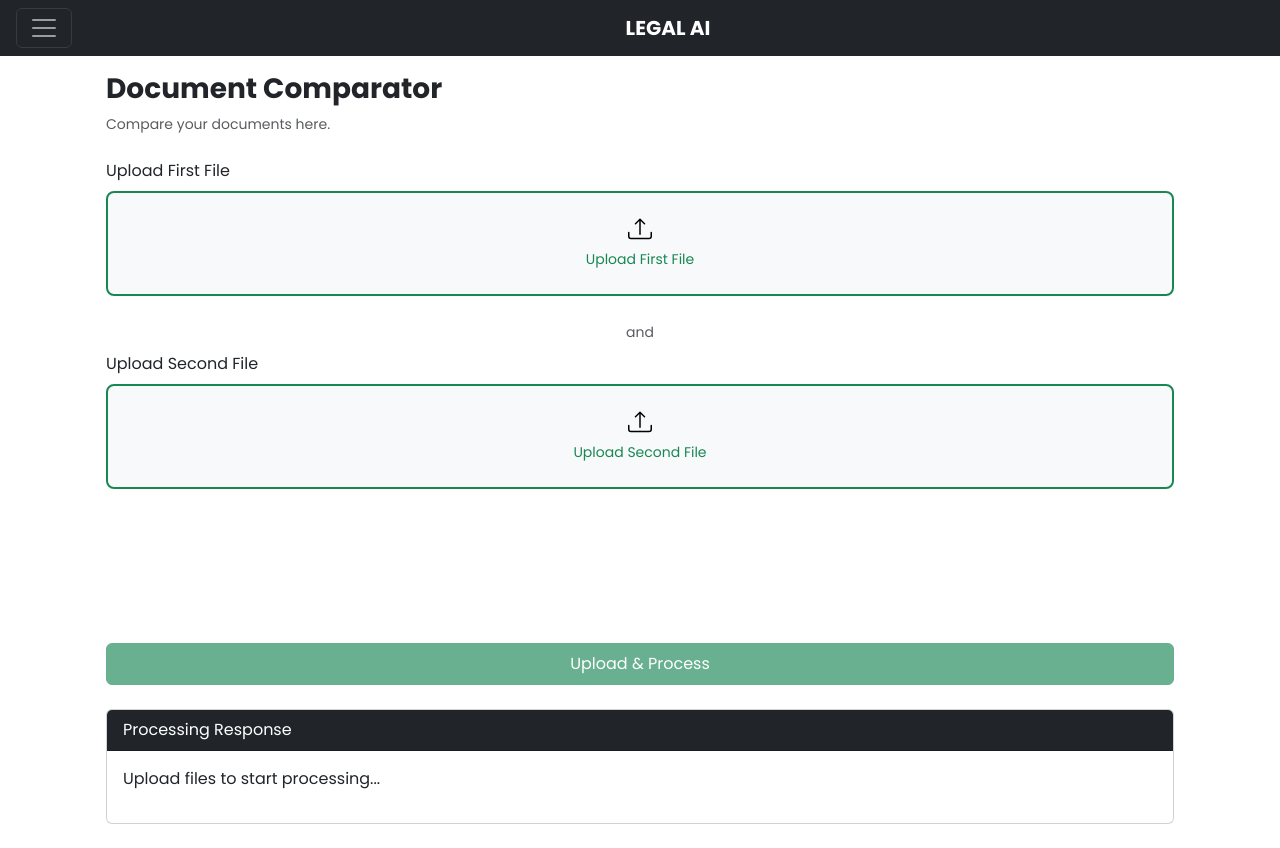
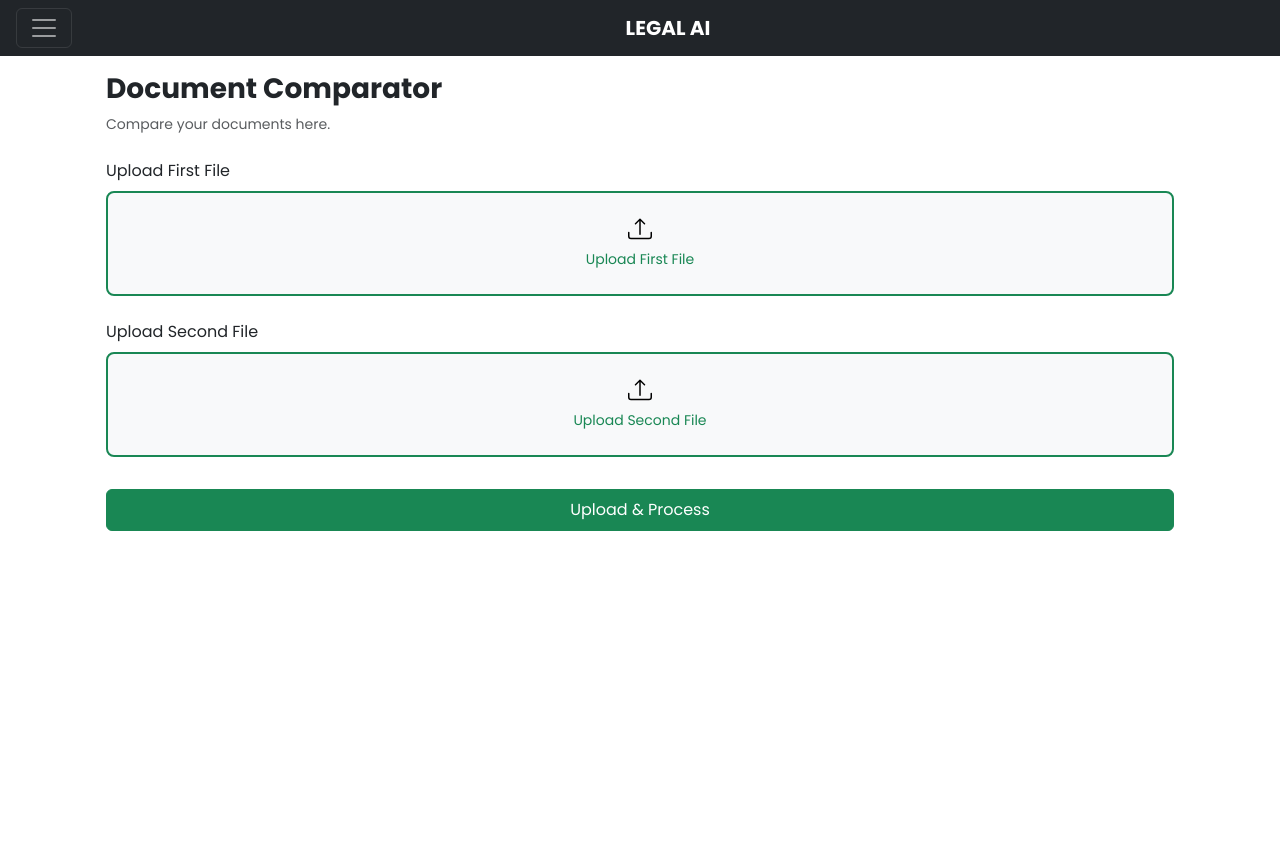
Before and after one commit to NamanVashistha1/Verdic-AI, a React (Create React App) app in the folder frontend/: page /pdfcompare in a window 1280 px wide. Built offline with nearby package versions, Linux system fonts and the light colour scheme.

Commit message:
changed doc uploading

```diff
--- a/frontend/src/pages/PDFcomparator.js
+++ b/frontend/src/pages/PDFcomparator.js
@@ -1,28 +1,17 @@
-import React, { useState } from "react"
-import axios from "axios"
-import { ArrowLeft, Camera, Upload } from "react-bootstrap-icons"
-import TopBar from "../components/TopBar"
-// import "bootstrap/dist/css/bootstrap.min.css"
+import React, { useState, useRef } from "react";
+import axios from "axios";
+import { Upload } from "react-bootstrap-icons";
+import TopBar from "../components/TopBar";
 
 const FileUploadAndProcess = () => {
   const [file1, setFile1] = useState(null);
   const [file2, setFile2] = useState(null);
-  // const [uploadProgress, setUploadProgress] = useState(20)
-  // const [selectedFile, setSelectedFile] = useState(null)
-  const [responseMessage, setResponseMessage] = useState("Upload files to start processing...")
-  const [loading, setLoading] = useState(false)
+  const [responseMessage, setResponseMessage] = useState("");
+  const [loading, setLoading] = useState(false);
+  const responseRef = useRef(null);
 
-  const handleFileChange1 = (e) => {
-    setFile1(e.target.files[0])
-    console.log("first file uploaded", file1);
-  };
-  const handleFileChange2 = (e) => {
-    setFile2(e.target.files[0]);
-    console.log("second file uploaded", file2)
-
-  }
-
-
+  const handleFileChange1 = (e) => setFile1(e.target.files[0]);
+  const handleFileChange2 = (e) => setFile2(e.target.files[0]);
 
   const handleUploadClick = async () => {
     if (!file1 || !file2) {
@@ -31,30 +20,23 @@ const FileUploadAndProcess = () => {
     }
 
     setLoading(true);
+    setResponseMessage(""); // Clear previous responses
     const formData = new FormData();
     formData.append("file1", file1);
     formData.append("file2", file2);
 
     try {
-      alert("Uploading and processing files... Please wait.");
+      // alert("Uploading and processing files... Please wait.");
 
-      // Upload files
       const response = await axios.post("http://localhost:8080/upload", formData, {
         headers: { "Content-Type": "multipart/form-data" },
       });
 
-      // const { filePath1, filePath2 } = response.data; // Get file paths from the response
+      setResponseMessage(response.data.comparisonResult);
+      // alert("Processing successful!");
 
-      // // Send files for processing
-      // const queryResponse = await axios.post("http://localhost:5000/query", {
-      //   file1_path: filePath1,
-      //   file2_path: filePath2,
-      //   lang: "english",
-      // });
-
-      setResponseMessage(response.data.comparisonResult);
-      alert("Processing successful!");
-
+      // Focus to response section after receiving results
+      setTimeout(() => responseRef.current?.scrollIntoView({ behavior: "smooth" }), 300);
     } catch (error) {
       console.error("Error:", error);
       alert("Error processing files.");
@@ -66,86 +48,56 @@ const FileUploadAndProcess = () => {
   return (
     <>
       <TopBar />
-      <div className="container-fluid vh-100 d-flex flex-column bg-white p-4" >
+      <div className="container-fluid vh-100 d-flex flex-column bg-white p-4">
         <div className="flex-grow-1 d-flex flex-column">
           <div className="mb-2">
             <h1 className="h3 fw-bold mb-2">Document Comparator</h1>
-            <p className="text-muted small">
-              Compare your documents here.
-            </p>
+            <p className="text-muted small">Compare your documents here.</p>
           </div>
 
-          {/* Upload Area */}
-          <div className="mb-4">
-            <label className="form-label">Upload First File</label>
+          {/* Upload Areas */}
+          {[{ label: "First", file: file1, handler: handleFileChange1 }, { label: "Second", file: file2, handler: handleFileChange2 }]
+            .map(({ label, file, handler }, index) => (
+              <div key={index} className="mb-4">
+                <label className="form-label">Upload {label} File</label>
                 <label
-              htmlFor="file-upload"
-              className={`d-flex flex-column align-items-center justify-content-center p-4 border border-2 border-success rounded-3 bg-light cursor-pointer ${file1 ? "border-success" : "border-dashed"
-                }`}
+                  className={`d-flex flex-column align-items-center justify-content-center p-4 border border-2 border-success rounded-3 bg-light cursor-pointer ${file ? "border-success" : "border-dashed"}`}
                   style={{ minHeight: "85px" }}
                 >
-              <input
-                id="file-upload"
-                type="file"
-                className="d-none"
-                // accept="image/*"
-                onChange={handleFileChange1}
-              />
+                  <input type="file" className="d-none" onChange={handler} />
                   <Upload className="text-success mb-2" size={24} />
-              <span className="text-success small">{file1 ? file1.name : "Upload First File"}</span>
+                  <span className="text-success small">{file ? file.name : `Upload ${label} File`}</span>
                 </label>
               </div>
+            ))}
 
-
-          <div className="text-center mb-2">
-            <span className="text-muted small">and</span>
-          </div>
-
-          <div className="mb-4">
-            <label className="form-label">Upload Second File</label>
-            <label
-              htmlFor="file-upload1"
-              className={`d-flex flex-column align-items-center justify-content-center p-4 border border-2 border-success rounded-3 bg-light cursor-pointer ${file2 ? "border-success" : "border-dashed"
-                }`}
-              style={{ minHeight: "85px" }}
+          {/* Upload Button */}
+          <div className="mt-2">
+            <button
+              className="btn btn-success w-100 py-2 d-flex align-items-center justify-content-center"
+              onClick={handleUploadClick}
+              disabled={loading}
             >
-              <input
-                id="file-upload1"
-                type="file"
-                className="d-none"
-                // accept="image/*"
-                onChange={handleFileChange2}
-              />
-              <Upload className="text-success mb-2" size={24} />
-              <span className="text-success small">{file2 ? file2.name : "Upload Second File"}</span>
-            </label>
-          </div>
-
-
-          {/* <button className="btn btn-outline-success d-flex align-items-center justify-content-center mb-4">
-          <Camera className="me-2" size={20} />
-          Open Camera & Take Photo
-        </button> */}
-        </div>
-
-        {/* Footer */}
-        <div className="mt-auto">
-          <button
-            className="btn btn-success w-100 py-2"
-            onClick={handleUploadClick}
-            disabled={loading || !file2}
-          >
-            {loading ? "Processing..." : "Upload & Process"}
+              {loading ? (
+                <>
+                  <span className="spinner-border spinner-border-sm me-2" role="status" aria-hidden="true"></span>
+                  Processing...
+                </>
+              ) : (
+                "Upload & Process"
+              )}
             </button>
           </div>
 
           {/* Processing Response */}
-        <div className="mt-4">
+          {responseMessage && (
+            <div ref={responseRef} className="mt-4">
               <div className="card">
-            <div className="card-header text-white" style={{ backgroundColor: "rgb(33 37 41)" }}>Processing Response</div>
+                <div className="card-header text-white" style={{ backgroundColor: "rgb(33 37 41)" }}>
+                  Processing Response
+                </div>
                 <div className="card-body">
                   <p
-                // style={{ textAlign: "center" }}
                     dangerouslySetInnerHTML={{
                       __html: responseMessage
                         .replace(/\*\*(.*?)\*\*/g, "<strong>$1</strong>") // Bold titles
@@ -156,10 +108,178 @@ const FileUploadAndProcess = () => {
                 </div>
               </div>
             </div>
+          )}
+        </div>
       </div>
     </>
+  );
+};
 
-  )
-}
+export default FileUploadAndProcess;
 
-export default FileUploadAndProcess
+
+// import React, { useState } from "react"
+// import axios from "axios"
+// import { ArrowLeft, Camera, Upload } from "react-bootstrap-icons"
+// import TopBar from "../components/TopBar"
+// // import "bootstrap/dist/css/bootstrap.min.css"
+
+// const FileUploadAndProcess = () => {
+//   const [file1, setFile1] = useState(null);
+//   const [file2, setFile2] = useState(null);
+//   // const [uploadProgress, setUploadProgress] = useState(20)
+//   // const [selectedFile, setSelectedFile] = useState(null)
+//   const [responseMessage, setResponseMessage] = useState("Upload files to start processing...")
+//   const [loading, setLoading] = useState(false)
+
+//   const handleFileChange1 = (e) => {
+//     setFile1(e.target.files[0])
+//     console.log("first file uploaded", file1);
+//   };
+//   const handleFileChange2 = (e) => {
+//     setFile2(e.target.files[0]);
+//     console.log("second file uploaded", file2)
+
+//   }
+
+
+
+//   const handleUploadClick = async () => {
+//     if (!file1 || !file2) {
+//       alert("Please select both files first.");
+//       return;
+//     }
+
+//     setLoading(true);
+//     const formData = new FormData();
+//     formData.append("file1", file1);
+//     formData.append("file2", file2);
+
+//     try {
+//       alert("Uploading and processing files... Please wait.");
+
+//       // Upload files
+//       const response = await axios.post("http://localhost:8080/upload", formData, {
+//         headers: { "Content-Type": "multipart/form-data" },
+//       });
+
+//       // const { filePath1, filePath2 } = response.data; // Get file paths from the response
+
+//       // // Send files for processing
+//       // const queryResponse = await axios.post("http://localhost:5000/query", {
+//       //   file1_path: filePath1,
+//       //   file2_path: filePath2,
+//       //   lang: "english",
+//       // });
+
+//       setResponseMessage(response.data.comparisonResult);
+//       alert("Processing successful!");
+
+//     } catch (error) {
+//       console.error("Error:", error);
+//       alert("Error processing files.");
+//     }
+
+//     setLoading(false);
+//   };
+
+//   return (
+//     <>
+//       <TopBar />
+//       <div className="container-fluid vh-100 d-flex flex-column bg-white p-4" >
+//         <div className="flex-grow-1 d-flex flex-column">
+//           <div className="mb-2">
+//             <h1 className="h3 fw-bold mb-2">Document Comparator</h1>
+//             <p className="text-muted small">
+//               Compare your documents here.
+//             </p>
+//           </div>
+
+//           {/* Upload Area */}
+//           <div className="mb-4">
+//             <label className="form-label">Upload First File</label>
+//             <label
+//               htmlFor="file-upload"
+//               className={`d-flex flex-column align-items-center justify-content-center p-4 border border-2 border-success rounded-3 bg-light cursor-pointer ${file1 ? "border-success" : "border-dashed"
+//                 }`}
+//               style={{ minHeight: "85px" }}
+//             >
+//               <input
+//                 id="file-upload"
+//                 type="file"
+//                 className="d-none"
+//                 // accept="image/*"
+//                 onChange={handleFileChange1}
+//               />
+//               <Upload className="text-success mb-2" size={24} />
+//               <span className="text-success small">{file1 ? file1.name : "Upload First File"}</span>
+//             </label>
+//           </div>
+
+
+//           <div className="text-center mb-2">
+//             <span className="text-muted small">and</span>
+//           </div>
+
+//           <div className="mb-4">
+//             <label className="form-label">Upload Second File</label>
+//             <label
+//               htmlFor="file-upload1"
+//               className={`d-flex flex-column align-items-center justify-content-center p-4 border border-2 border-success rounded-3 bg-light cursor-pointer ${file2 ? "border-success" : "border-dashed"
+//                 }`}
+//               style={{ minHeight: "85px" }}
+//             >
+//               <input
+//                 id="file-upload1"
+//                 type="file"
+//                 className="d-none"
+//                 // accept="image/*"
+//                 onChange={handleFileChange2}
+//               />
+//               <Upload className="text-success mb-2" size={24} />
+//               <span className="text-success small">{file2 ? file2.name : "Upload Second File"}</span>
+//             </label>
+//           </div>
+
+
+//           {/* <button className="btn btn-outline-success d-flex align-items-center justify-content-center mb-4">
+//           <Camera className="me-2" size={20} />
+//           Open Camera & Take Photo
+//         </button> */}
+//         </div>
+
+//         {/* Footer */}
+//         <div className="mt-auto">
+//           <button
+//             className="btn btn-success w-100 py-2"
+//             onClick={handleUploadClick}
+//             disabled={loading || !file2}
+//           >
+//             {loading ? "Processing..." : "Upload & Process"}
+//           </button>
+//         </div>
+
+//         {/* Processing Response */}
+//         <div className="mt-4">
+//           <div className="card">
+//             <div className="card-header text-white" style={{ backgroundColor: "rgb(33 37 41)" }}>Processing Response</div>
+//             <div className="card-body">
+//               <p
+//                 // style={{ textAlign: "center" }}
+//                 dangerouslySetInnerHTML={{
+//                   __html: responseMessage
+//                     .replace(/\*\*(.*?)\*\*/g, "<strong>$1</strong>") // Bold titles
+//                     .replace(/^\*\s(.*?)/gm, "• $1") // Convert '*' to bullet points
+//                     .replace(/\n/g, "<br />") // Preserve line breaks
+//                 }}
+//               />
+//             </div>
+//           </div>
+//         </div>
+//       </div>
+//     </>
+
+//   )
+// }
+
+// export default FileUploadAndProcess
--- a/frontend/src/pages/RiskAnalysis.jsx
+++ b/frontend/src/pages/RiskAnalysis.jsx
@@ -1,22 +1,23 @@
-import React, { useState } from "react"
+import React, { useState, useRef } from "react"
 import axios from "axios"
-import { ArrowLeft, Camera, Upload } from "react-bootstrap-icons"
+import { Upload } from "react-bootstrap-icons"
 import TopBar from "../components/TopBar"
-// import "bootstrap/dist/css/bootstrap.min.css"
 
 const RiskAnalysis = () => {
   const [file1, setFile1] = useState(null);
-  const [responseMessage, setResponseMessage] = useState("Upload files to start processing...")
+  const [responseMessage, setResponseMessage] = useState("")
   const [loading, setLoading] = useState(false)
 
+  // Ref to scroll to response
+  const responseRef = useRef(null);
+
   const handleFileChange1 = (e) => {
-    setFile1(e.target.files[0])
-    console.log("first file uploaded", file1);
+    setFile1(e.target.files[0]);
   };
 
   const handleUploadClick = async () => {
     if (!file1) {
-      alert("Please select both files first.");
+      alert("Please select a file first.");
       return;
     }
 
@@ -25,19 +26,24 @@ const RiskAnalysis = () => {
     formData.append("file1", file1);
 
     try {
-      alert("Uploading and processing files... Please wait.");
+      // alert("Uploading and processing file... Please wait.");
 
-      // Upload files
+      // Upload file
       const response = await axios.post("http://localhost:8080/analyzecontract", formData, {
         headers: { "Content-Type": "multipart/form-data" },
       });
 
       setResponseMessage(response.data.analyzedResponse);
-      alert("Processing successful!");
+      // alert("Processing successful!");
+
+      // Scroll to the response section
+      setTimeout(() => {
+        responseRef.current?.scrollIntoView({ behavior: "smooth" });
+      }, 200);
 
     } catch (error) {
       console.error("Error:", error);
-      alert("Error processing files.");
+      alert("Error processing file.");
     }
 
     setLoading(false);
@@ -46,12 +52,12 @@ const RiskAnalysis = () => {
   return (
     <>
       <TopBar />
-      <div className="container-fluid vh-100 d-flex flex-column bg-white p-4" >
-        <div className="flex-grow-1 d-flex flex-column">
+      <div className="container-fluid vh-100 d-flex flex-column bg-white p-4">
+        <div className="d-flex flex-column">
           <div className="mb-2">
             <h1 className="h3 fw-bold mb-2">Analyze Contracts</h1>
             <p className="text-muted small">
-              Get quick analysis of your contracts for high risk clauses and any relevant suggestions.
+              Get quick analysis of your contracts for high-risk clauses and any relevant suggestions.
             </p>
           </div>
 
@@ -68,32 +74,37 @@ const RiskAnalysis = () => {
                 id="file-upload"
                 type="file"
                 className="d-none"
-                // accept="image/*"
                 onChange={handleFileChange1}
               />
               <Upload className="text-success mb-2" size={24} />
               <span className="text-success small">{file1 ? file1.name : "Upload Contract"}</span>
             </label>
-          </div>
-        </div>
 
-        <div className="mt-auto">
+            <div className="mt-3">
               <button
                 className="btn btn-success w-100 py-2"
                 onClick={handleUploadClick}
                 disabled={loading}
               >
-            {loading ? "Processing..." : "Upload & Process"}
+                {loading ?    <>
+                        <span className="spinner-border spinner-border-sm me-2" role="status" aria-hidden="true"></span>
+                        Processing...
+                      </>
+                  : "Upload & Process"}
               </button>
             </div>
+          </div>
+        </div>
 
-        {/* Processing Response */}
-        <div className="mt-4">
+        {/* Processing Response Window (Only displayed after upload) */}
+        {responseMessage && (
+          <div className="mt-4" ref={responseRef}>
             <div className="card">
-            <div className="card-header text-white" style={{ backgroundColor: "rgb(33 37 41)" }}>Processing Response</div>
+              <div className="card-header text-white" style={{ backgroundColor: "rgb(33 37 41)" }}>
+                 Response
+              </div>
               <div className="card-body">
                 <p
-                // style={{ textAlign: "center" }}
                   dangerouslySetInnerHTML={{
                     __html: responseMessage
                       .replace(/\*\*(.*?)\*\*/g, "<strong>$1</strong>") // Bold titles
@@ -104,9 +115,9 @@ const RiskAnalysis = () => {
               </div>
             </div>
           </div>
+        )}
       </div>
     </>
-
   )
 }
 
```
Lines whose indentation alone changed are shown as unchanged.
